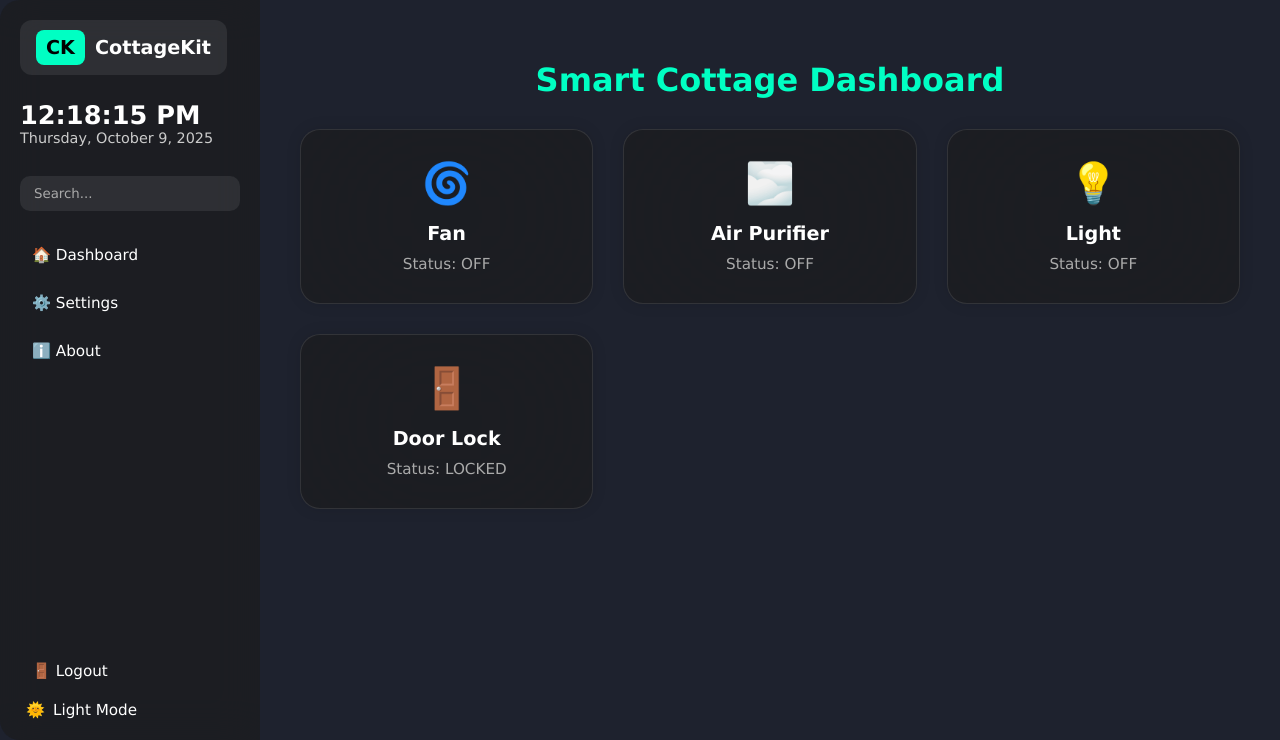
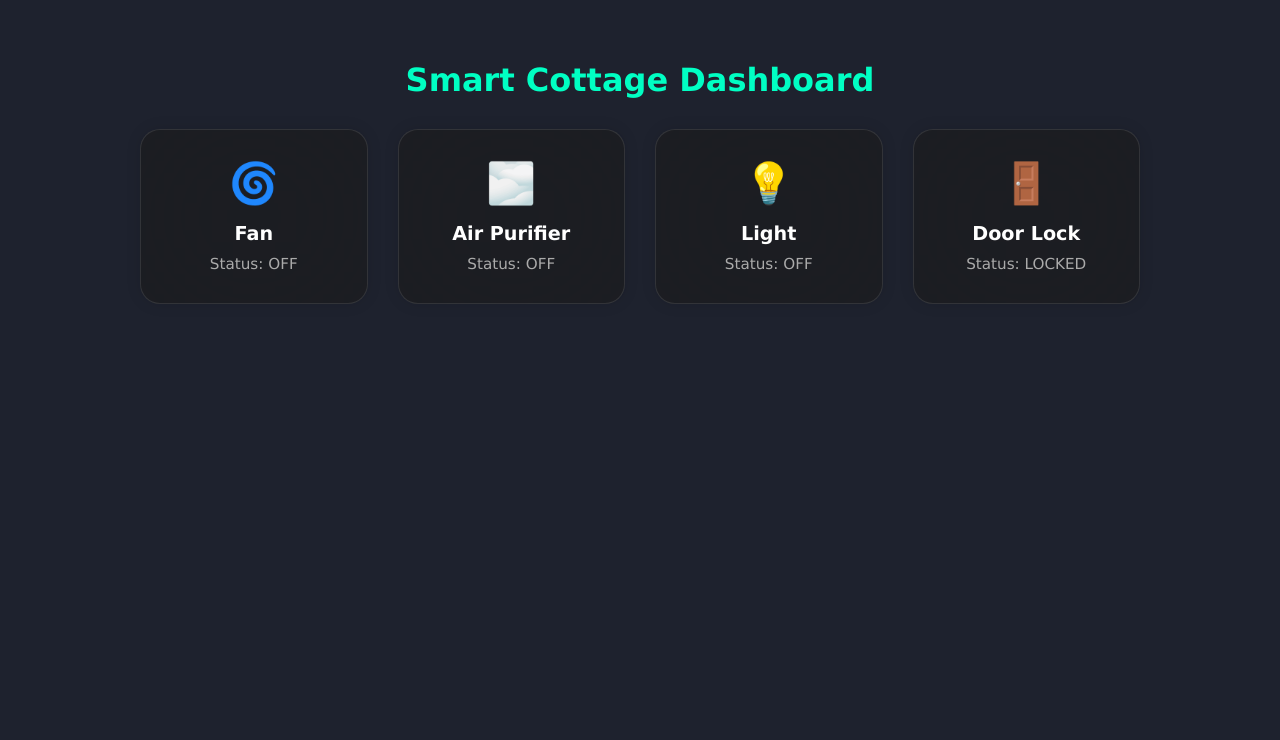
Before and after one commit to MASTER-DAX/cottage-app, a Flask app: page / in a window 1280 px wide. Shown: the part 60-800 px from the top of the page. Run offline with Flask 3, Linux system fonts and the light colour scheme.

Commit message:
Update main.html

```diff
--- a/templates/main.html
+++ b/templates/main.html
@@ -91,6 +91,7 @@
       transition: width 0.3s ease, opacity 0.3s ease, padding 0.3s ease;
     }
 
+    /* HIDDEN BY DEFAULT */
     .sidebar.hidden {
       width: 0;
       opacity: 0;
@@ -256,8 +257,10 @@
   <div class="topbar">
     <button class="burger-btn" id="burgerBtn" aria-label="Toggle sidebar">☰</button>
   </div>
+
   <div class="container">
-    <div class="sidebar" id="sidebar">
+    <!-- SIDEBAR HIDDEN BY DEFAULT -->
+    <div class="sidebar hidden" id="sidebar">
       <div>
         <div class="logo-box">
           <span>CK</span> CottageKit
@@ -285,39 +288,32 @@
     <main class="main" id="mainContent">
       <h1>Smart Cottage Dashboard</h1>
       <div class="dashboard">
-    <!-- FAN -->
         <div class="box" id="fanBox">
           <div class="box-icon">🌀</div>
           <div class="box-title">Fan</div>
           <div class="status">Status: <span>OFF</span></div>
-
         </div>
-
-    <!-- AIR PURIFIER -->
         <div class="box" id="purifierBox">
           <div class="box-icon">🌫️</div>
           <div class="box-title">Air Purifier</div>
           <div class="status">Status: <span>OFF</span></div>
-
         </div>
-
-    <!-- LIGHT -->
         <div class="box" id="lightBox">
           <div class="box-icon">💡</div>
           <div class="box-title">Light</div>
           <div class="status">Status: <span>OFF</span></div>
         </div>
-
-    <!-- DOOR LOCK -->
         <div class="box" id="doorBox">
           <div class="box-icon">🚪</div>
           <div class="box-title">Door Lock</div>
           <div class="status">Status: <span>LOCKED</span></div>
-
         </div>
+      </div>
+    </main>
   </div>
 
 <script>
+  // Update time and date
   function updateDateTime() {
     const timeEl = document.getElementById("time");
     const dateEl = document.getElementById("date");
@@ -333,6 +329,7 @@
   setInterval(updateDateTime, 1000);
   updateDateTime();
 
+  // Sidebar toggle
   const burgerBtn = document.getElementById("burgerBtn");
   const sidebar = document.getElementById("sidebar");
 
@@ -340,6 +337,7 @@
     sidebar.classList.toggle("hidden");
   });
 
+  // Light/Dark mode toggle
   function toggleMode() {
     const body = document.body;
     const modeIcon = document.getElementById("modeIcon");
@@ -354,6 +352,7 @@
     }
   }
 
+  // Device toggle events
   document.addEventListener("DOMContentLoaded", function () {
     const fanBox = document.getElementById("fanBox");
     const lightBox = document.getElementById("lightBox");
@@ -445,7 +444,5 @@
     });
   });
 </script>
-</main>
-</div>
 </body>
 </html>
```
Lines whose indentation alone changed are shown as unchanged.
